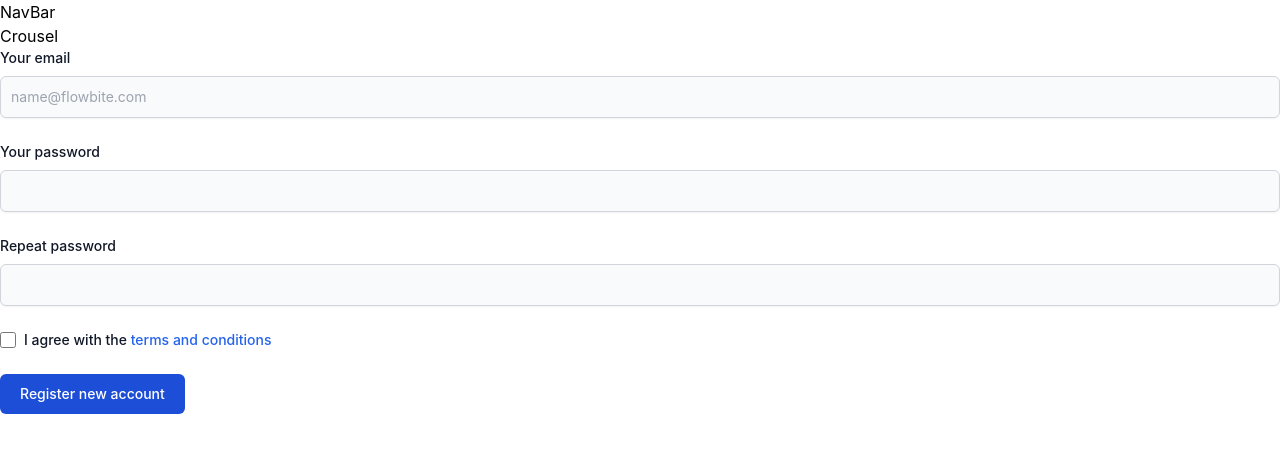
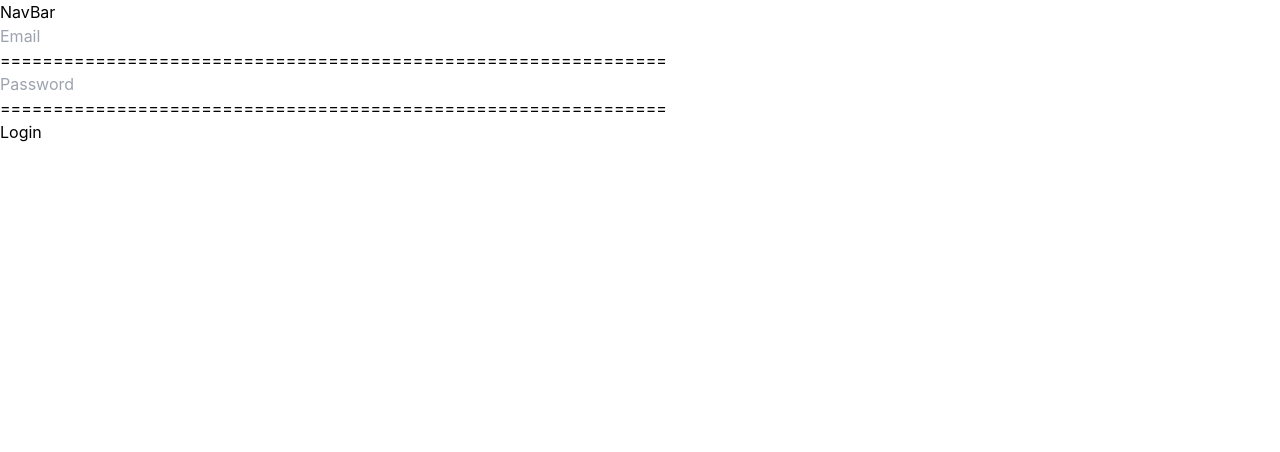
Before and after one commit to codea-holic/Reels, a React (Create React App) app: page /login in a window 1280 px wide. Shown: the top 452 px of the page. Built offline with nearby package versions, Linux system fonts and the light colour scheme.

Commit message:
Added Sample of Login Page

```diff
--- a/src/Components/Login.jsx
+++ b/src/Components/Login.jsx
@@ -1,35 +1,63 @@
 import React from 'react'
 
 function Login() {
+  //   return (
+  //     <>
+  //       <div>Crousel</div>
+  //       <div>
+  //         <form>
+  //           <div class="mb-6">
+  //             <label for="email" class="block mb-2 text-sm font-medium text-gray-900 dark:text-gray-700">Your email</label>
+  //             <input type="email" id="email" class="shadow-sm bg-gray-50 border border-gray-300 text-gray-900 text-sm rounded-md focus:ring-blue-500 focus:border-blue-500 block w-full p-2.5 dark:bg-white dark:border-gray-600 dark:placeholder-gray-400 dark:text-black dark:focus:ring-blue-500 dark:focus:border-blue-500 dark:shadow-sm-light" placeholder="name@flowbite.com" required />
+  //           </div>
+  //           <div class="mb-6">
+  //             <label for="password" class="block mb-2 text-sm font-medium text-gray-900 dark:text-gray-700">Your password</label>
+  //             <input type="password" id="password" class="shadow-sm bg-gray-50 border border-gray-300 text-gray-900 text-sm rounded-md focus:ring-blue-500 focus:border-blue-500 block w-full p-2.5 dark:bg-white dark:border-gray-600 dark:placeholder-gray-400 dark:text-black dark:focus:ring-blue-500 dark:focus:border-blue-500 dark:shadow-sm-light" required />
+  //           </div>
+  //           <div class="mb-6">
+  //             <label for="repeat-password" class="block mb-2 text-sm font-medium text-gray-900 dark:text-gray-700">Repeat password</label>
+  //             <input type="password" id="repeat-password" class="shadow-sm bg-gray-50 border border-gray-300 text-gray-900 text-sm rounded-md focus:ring-blue-500 focus:border-blue-500 block w-full p-2.5 dark:bg-white dark:border-gray-600 dark:placeholder-gray-400 dark:text-black dark:focus:ring-blue-500 dark:focus:border-blue-500 dark:shadow-sm-light" required />
+  //           </div>
+  //           <div class="flex items-start mb-6">
+  //             <div class="flex items-center h-5">
+  //               <input id="terms" type="checkbox" value="" class="w-4 h-4 border border-gray-300 rounded bg-gray-50 focus:ring-3 focus:ring-blue-300 dark:bg-gray-700 dark:border-gray-600 dark:focus:ring-blue-600 dark:ring-offset-gray-800" required />
+  //             </div>
+  //             <label for="terms" class="ml-2 text-sm font-medium text-gray-900 dark:text-gray-300">I agree with the <a href="www.example.com" class="text-blue-600 hover:underline dark:text-blue-500">terms and conditions</a></label>
+  //           </div>
+  //           <button type="submit" class="text-white bg-blue-700 hover:bg-blue-800 focus:ring-4 focus:outline-none focus:ring-blue-300 font-medium rounded-md text-sm px-5 py-2.5 text-center dark:bg-blue-600 dark:hover:bg-blue-700 dark:focus:ring-blue-800">Register new account</button>
+  //         </form>
+
+  //       </div>
+  //     </>
+  //   )
+
+  const [email, setEmail] = React.useState("");
+  const [pwd, setPwd] = React.useState("");
+  const changeMail = (e) => {
+    setEmail(e.target.value);
+    console.log(e.target.value);
+  }
+  const changePwd = (e) => {
+    setPwd(e.target.value);
+    console.log(e.target.value);
+  }
+
+  const printDetails = () => {
+    alert(email + " " + pwd);
+  }
   return (
     <>
-      <div>Crousel</div>
-      <div>
-        <form>
-          <div class="mb-6">
-            <label for="email" class="block mb-2 text-sm font-medium text-gray-900 dark:text-gray-700">Your email</label>
-            <input type="email" id="email" class="shadow-sm bg-gray-50 border border-gray-300 text-gray-900 text-sm rounded-md focus:ring-blue-500 focus:border-blue-500 block w-full p-2.5 dark:bg-white dark:border-gray-600 dark:placeholder-gray-400 dark:text-black dark:focus:ring-blue-500 dark:focus:border-blue-500 dark:shadow-sm-light" placeholder="name@flowbite.com" required />
-          </div>
-          <div class="mb-6">
-            <label for="password" class="block mb-2 text-sm font-medium text-gray-900 dark:text-gray-700">Your password</label>
-            <input type="password" id="password" class="shadow-sm bg-gray-50 border border-gray-300 text-gray-900 text-sm rounded-md focus:ring-blue-500 focus:border-blue-500 block w-full p-2.5 dark:bg-white dark:border-gray-600 dark:placeholder-gray-400 dark:text-black dark:focus:ring-blue-500 dark:focus:border-blue-500 dark:shadow-sm-light" required />
-          </div>
-          <div class="mb-6">
-            <label for="repeat-password" class="block mb-2 text-sm font-medium text-gray-900 dark:text-gray-700">Repeat password</label>
-            <input type="password" id="repeat-password" class="shadow-sm bg-gray-50 border border-gray-300 text-gray-900 text-sm rounded-md focus:ring-blue-500 focus:border-blue-500 block w-full p-2.5 dark:bg-white dark:border-gray-600 dark:placeholder-gray-400 dark:text-black dark:focus:ring-blue-500 dark:focus:border-blue-500 dark:shadow-sm-light" required />
-          </div>
-          <div class="flex items-start mb-6">
-            <div class="flex items-center h-5">
-              <input id="terms" type="checkbox" value="" class="w-4 h-4 border border-gray-300 rounded bg-gray-50 focus:ring-3 focus:ring-blue-300 dark:bg-gray-700 dark:border-gray-600 dark:focus:ring-blue-600 dark:ring-offset-gray-800" required />
-            </div>
-            <label for="terms" class="ml-2 text-sm font-medium text-gray-900 dark:text-gray-300">I agree with the <a href="#" class="text-blue-600 hover:underline dark:text-blue-500">terms and conditions</a></label>
-          </div>
-          <button type="submit" class="text-white bg-blue-700 hover:bg-blue-800 focus:ring-4 focus:outline-none focus:ring-blue-300 font-medium rounded-md text-sm px-5 py-2.5 text-center dark:bg-blue-600 dark:hover:bg-blue-700 dark:focus:ring-blue-800">Register new account</button>
-        </form>
-
-      </div>
+      <form action="">
+        <input type="email" onChange={changeMail} value={email} placeholder="Email" required />
+        <div>===============================================================</div>
+        <input type="password" onChange={changePwd} value={pwd} placeholder="Password" required />
+        <div>===============================================================</div>
+        <button type="click" onClick={printDetails}>Login</button>
+      </form>
     </>
   )
 }
 
+
+
 export default Login;
--- a/src/index.js
+++ b/src/index.js
@@ -5,6 +5,7 @@ import App from './App';
 import { BrowserRouter } from 'react-router-dom';
 const root = ReactDOM.createRoot(document.getElementById('root'));
 root.render(
+  // It enables routing
   <BrowserRouter>
     <App />
   </BrowserRouter>
```
Also changed, not shown: 1 other file (tests, documents, lock files or other folders).
